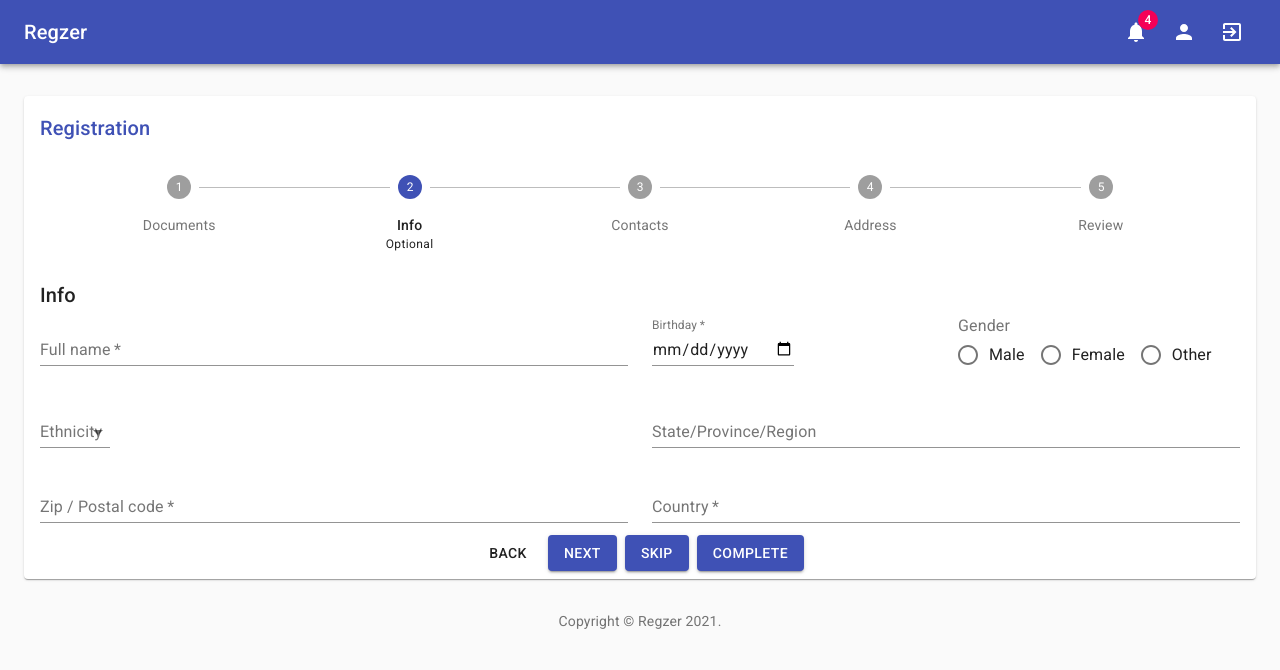
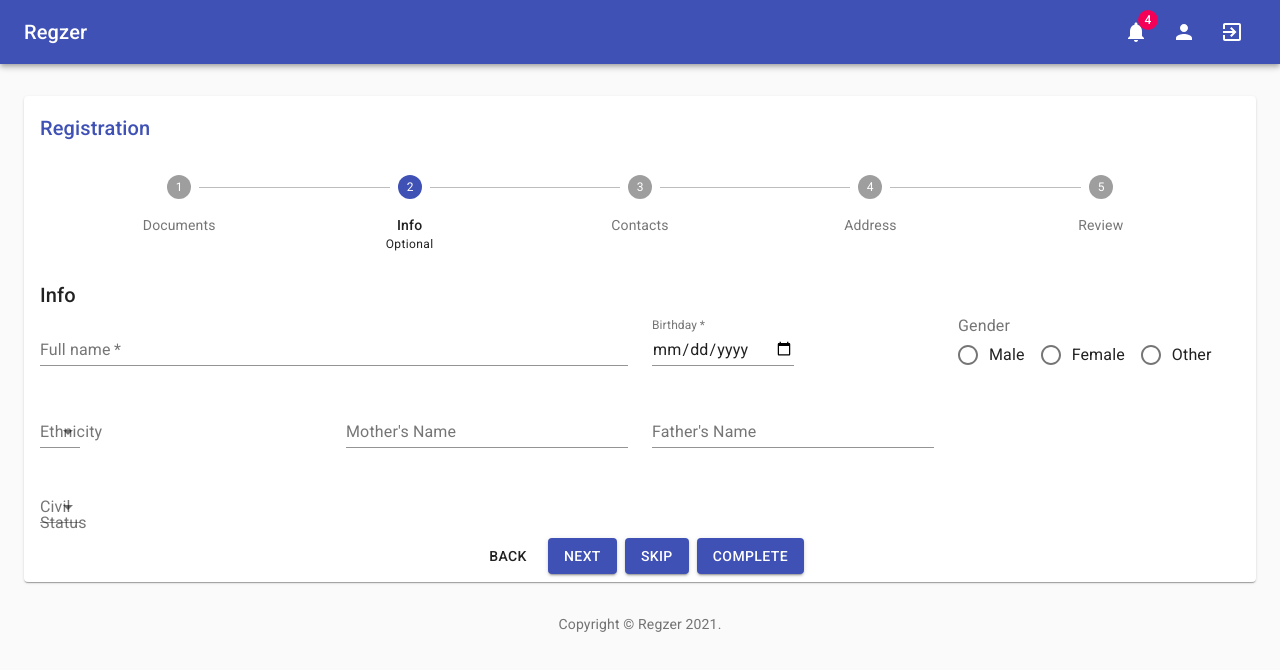
Before and after one commit to caiosduarte/dwfs-pia-regzer, a React (Create React App) app in the folder web/: page /dashboard in a window 1280 px wide. Both pictures are taken after a click on the button "NEXT". Shown: the top 670 px of the page. Built offline with nearby package versions, Linux system fonts and the light colour scheme.

Commit message:
dados do form info incluídos

```diff
--- a/web/src/pages/Dashboard/InfoForm.tsx
+++ b/web/src/pages/Dashboard/InfoForm.tsx
@@ -10,9 +10,11 @@ import {
     FormLabel,
     InputLabel,
     makeStyles,
+    MenuItem,
     NativeSelect,
     Radio,
     RadioGroup,
+    Select,
     Theme,
 } from "@material-ui/core";
 
@@ -22,6 +24,9 @@ const useStyles = makeStyles((theme: Theme) =>
             marginLeft: theme.spacing(1),
             marginRight: theme.spacing(1),
             width: 200,
+        },
+        selectEmpty: {
+            marginTop: theme.spacing(2),
         },
     })
 );
@@ -85,8 +90,8 @@ export default function InfoForm() {
                         </RadioGroup>
                     </FormControl>
                 </Grid>
-                <Grid item xs={12} sm={6}>
-                    <FormControl
+                <Grid item xs={6} sm={3}>
+                    {/* <FormControl
                         // className={classes.formControl}
                         error={false}
                     >
@@ -107,35 +112,87 @@ export default function InfoForm() {
                             <option value="kevin">Kevin</option>
                         </NativeSelect>
                         <FormHelperText>{}</FormHelperText>
+                    </FormControl> */}
+
+                    <FormControl
+                    // className={classes.formControl}
+                    >
+                        <InputLabel htmlFor="ethnicity-label">
+                            Ethnicity
+                        </InputLabel>
+                        <Select
+                            // value={ethnicity}
+                            // onChange={handleChange}
+                            // className={classes.selectEmpty}
+                            displayEmpty
+                            autoWidth={false}
+                            labelId="ethnicity-label"
+                            id="ethnicity"
+                            name="ethnicity"
+                            inputProps={{ "aria-label": "ethnicity" }}
+                        >
+                            <MenuItem value={"AFRODESCENDENTE"}>
+                                AFRODESCENDENTE
+                            </MenuItem>
+                            <MenuItem value={"BRANCO"}>BRANCO</MenuItem>
+                            <MenuItem value={"ASIÁTICO"}>ASIÁTICO</MenuItem>
+                            <MenuItem value={"AMERÍNDIO"}>AMERÍNDIO</MenuItem>
+                            <MenuItem value={"MULATO"}>MULATO</MenuItem>
+                            <MenuItem value={"MULTIRRACIAL/PARDO"}>
+                                MULTIRRACIAL/PARDO
+                            </MenuItem>
+                            <MenuItem value={"NÃO DECLARADA"}>
+                                NÃO DECLARADA
+                            </MenuItem>
+                        </Select>
+                        <FormHelperText>{}</FormHelperText>
                     </FormControl>
                 </Grid>
-                <Grid item xs={12} sm={6}>
+                <Grid item xs={6} sm={3}>
                     <TextField
-                        id="state"
-                        name="state"
-                        label="State/Province/Region"
+                        id="mothersName"
+                        name="mothersName"
+                        label="Mother's Name"
+                        fullWidth
+                    />
+                </Grid>
+                <Grid item xs={6} sm={3}>
+                    <TextField
+                        id="fathersName"
+                        name="fathersName"
+                        label="Father's Name"
                         fullWidth
                     />
                 </Grid>
                 <Grid item xs={12} sm={6}>
-                    <TextField
-                        required
-                        id="zip"
-                        name="zip"
-                        label="Zip / Postal code"
-                        fullWidth
-                        autoComplete="postal-code"
-                    />
-                </Grid>
-                <Grid item xs={12} sm={6}>
-                    <TextField
-                        required
-                        id="country"
-                        name="country"
-                        label="Country"
-                        fullWidth
-                        autoComplete="country"
-                    />
+                    <FormControl
+                    // className={classes.formControl}
+                    >
+                        <InputLabel htmlFor="civilStatus-label">
+                            Civil Status
+                        </InputLabel>
+                        <Select
+                            // value={ethnicity}
+                            // onChange={handleChange}
+                            // className={classes.selectEmpty}
+                            displayEmpty
+                            labelWidth={13}
+                            labelId="civilStatus-label"
+                            id="civilStatus"
+                            name="civilStatus"
+                            inputProps={{ "aria-label": "civilStatus" }}
+                        >
+                            <MenuItem value={"SOLTEIRO"}>SOLTEIRO</MenuItem>
+                            <MenuItem value={"UNIÃO ESTÁVEL"}>
+                                UNIÃO ESTÁVEL
+                            </MenuItem>
+                            <MenuItem value={"CASADO"}>CASADO</MenuItem>
+                            <MenuItem value={"SEPARADO"}>SEPARADO</MenuItem>
+                            <MenuItem value={"DIVORCIADO"}>DIVORCIADO</MenuItem>
+                            <MenuItem value={"VIÚVO"}>VIÚVO</MenuItem>
+                        </Select>
+                        <FormHelperText>{}</FormHelperText>
+                    </FormControl>
                 </Grid>
             </Grid>
         </React.Fragment>
--- a/web/src/pages/Dashboard/Checkout.tsx
+++ b/web/src/pages/Dashboard/Registration.tsx
@@ -53,7 +53,7 @@ function getStepContent(step: number) {
     }
 }
 
-export default function Checkout() {
+export default function Registration() {
     const classes = useStyles();
     const [activeStep, setActiveStep] = React.useState(0);
     const [completed, setCompleted] = React.useState(new Set<number>());
--- a/web/src/pages/Dashboard/index.tsx
+++ b/web/src/pages/Dashboard/index.tsx
@@ -36,7 +36,7 @@ import { useCan } from "../../hooks/useCan";
 
 import {
     PainelCheckouts,
-    PainelCheckout,
+    PainelRegistration,
     PainelDashboard,
     PainelUsers,
 } from "./painels";
@@ -44,7 +44,7 @@ import {
 import LinkWrapper from "../../components/LinkWrapper";
 import { mainListItems, secondaryListItems } from "./listItem";
 import { AuthContext } from "../../context/AuthContext";
-import Checkout from "./Checkout";
+import Checkout from "./Registration";
 
 const drawerWidth = 240;
 
@@ -274,8 +274,8 @@ export default function Dashboard() {
                             />
                         </Route>
 
-                        <Route path="/dashboard/checkout">
-                            <PainelCheckout
+                        <Route path="/dashboard/registration">
+                            <PainelRegistration
                                 isAdmin={userIsAdmin}
                                 classesContent={[classes.paper]}
                             />
--- a/web/src/pages/Dashboard/listItem.tsx
+++ b/web/src/pages/Dashboard/listItem.tsx
@@ -52,7 +52,7 @@ export const mainListItems = (
 export const secondaryListItems = (
     <div>
         <ListSubheader inset>Saved reports</ListSubheader>
-        <LinkWrapper to="/dashboard/checkout">
+        <LinkWrapper to="/dashboard/registration">
             <ListItem button>
                 <ListItemIcon>
                     <LayersIcon />
--- a/web/src/pages/Dashboard/painels.tsx
+++ b/web/src/pages/Dashboard/painels.tsx
@@ -3,7 +3,7 @@ import React from "react";
 import Chart from "./Chart";
 import Deposits from "./Deposit";
 import Users from "./Users";
-import Checkout from "./Checkout";
+import Registration from "./Registration";
 import Checkouts from "./Checkouts";
 
 type PainelProps = {
@@ -13,12 +13,12 @@ type PainelProps = {
     classesUser?: string[];
 };
 
-export function PainelCheckout({ isAdmin, classesContent }: PainelProps) {
+export function PainelRegistration({ isAdmin, classesContent }: PainelProps) {
     return (
         <Grid container spacing={1}>
             <Grid item xs={12}>
                 <Paper className={classesContent[0]}>
-                    <Checkout />
+                    <Registration />
                 </Paper>
             </Grid>
         </Grid>
@@ -47,7 +47,7 @@ export function PainelDashboard({ isAdmin, classesContent }: PainelProps) {
             </Grid>
         </Grid>
     ) : (
-        <PainelCheckout isAdmin classesContent={[classesContent[2]]} />
+        <PainelRegistration isAdmin classesContent={[classesContent[2]]} />
     );
 }
 
```
